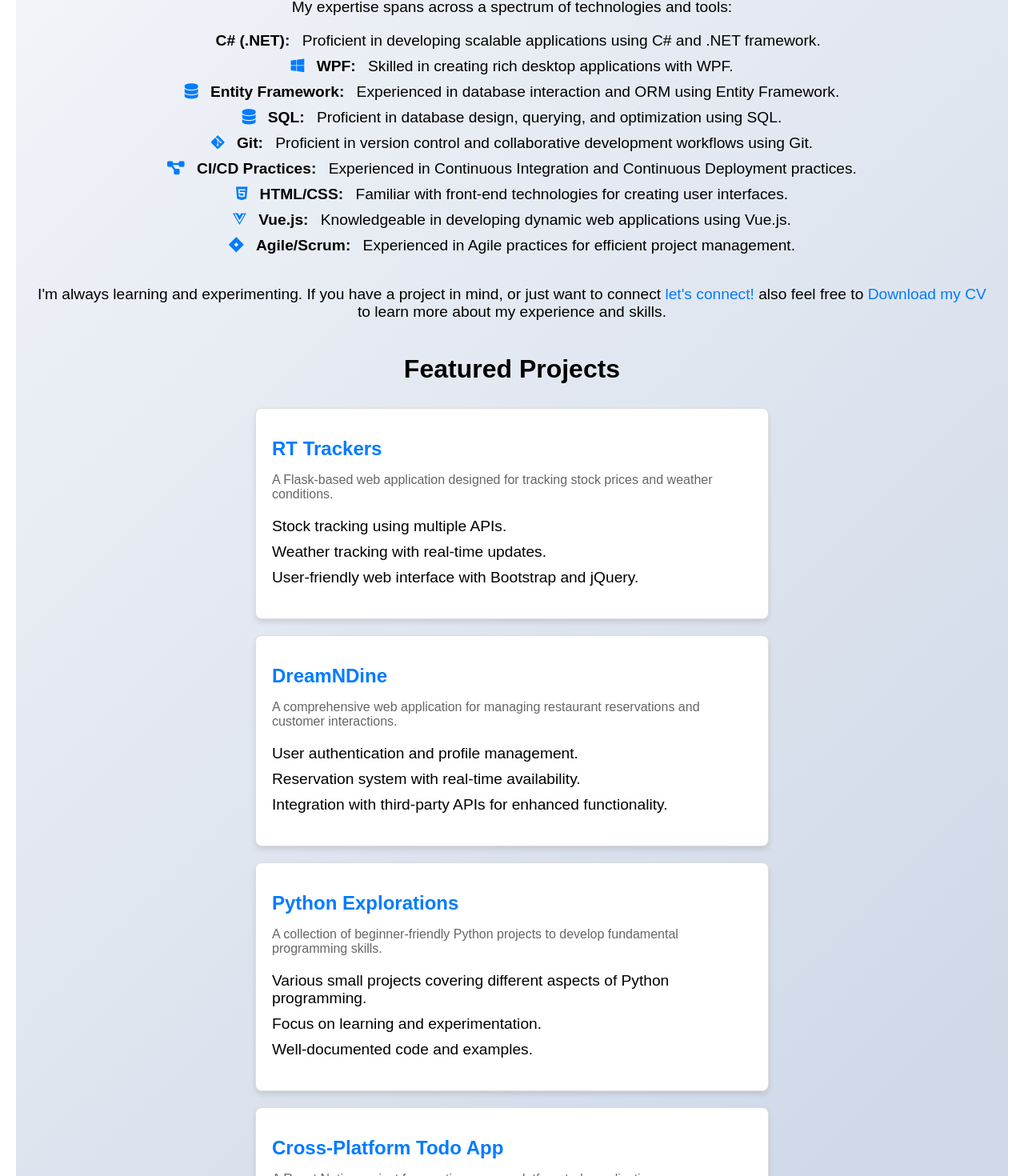
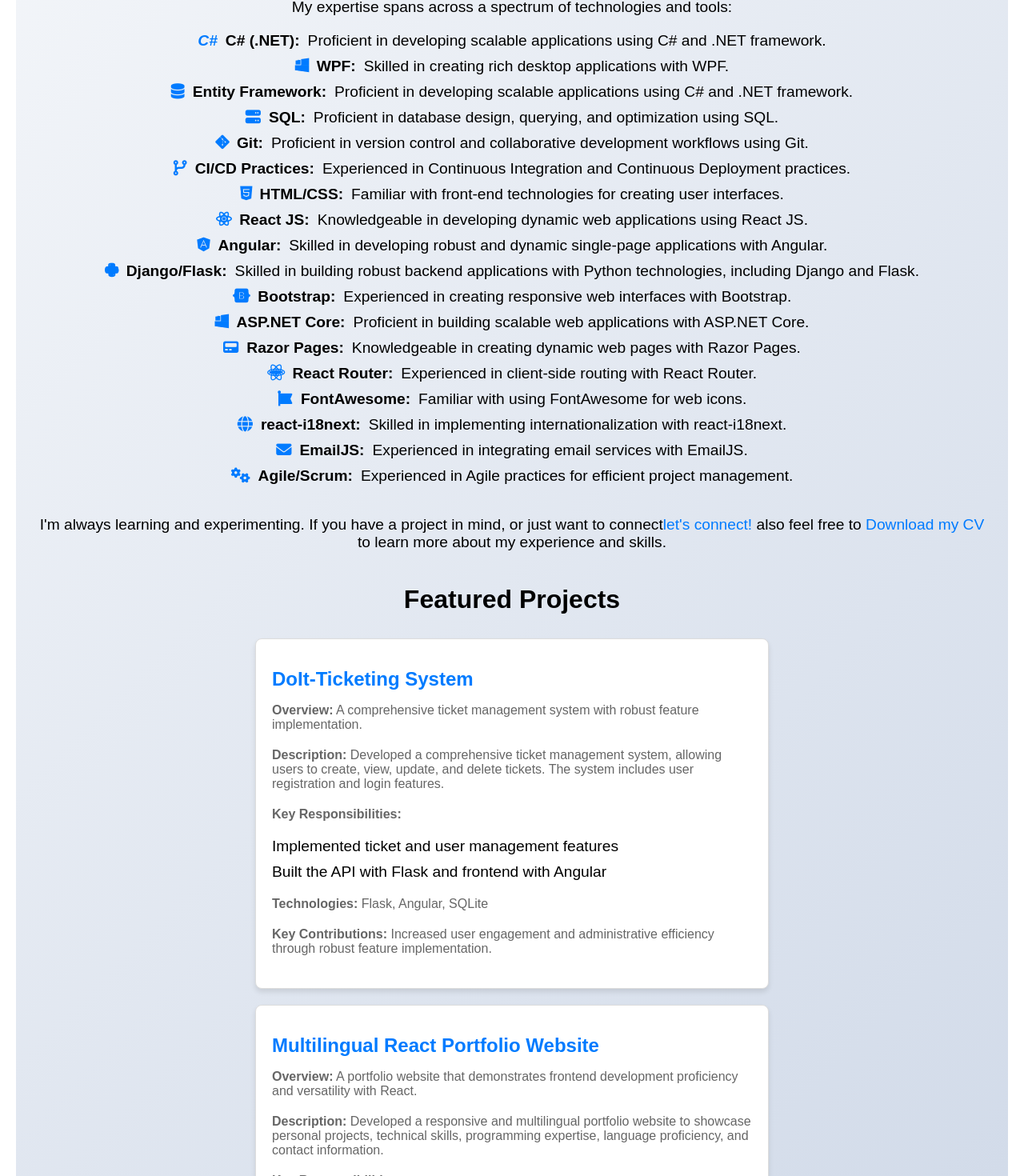
Before and after one commit to stere8/ocp-react, a React (Create React App) app: page /programming in a window 1280 px wide. Shown: the part 412-1882 px from the top of the page at 80% size. Built offline with nearby package versions, Linux system fonts and the light colour scheme.

Commit message:
new website data

```diff
--- a/src/Pages/Programming.js
+++ b/src/Pages/Programming.js
@@ -1,5 +1,6 @@
 import React from 'react';
 import {useTranslation} from 'react-i18next';
+import {Link} from "react-router-dom";
 import '../Styles/Programming.css'; // Import the CSS file
 
 const Programming = () => {
@@ -19,44 +20,83 @@
                     <h3>{t('programming.technicalExpertise')}</h3>
                     <p>{t('programming.expertiseDescription')}</p>
                     <ul>
-                        <li><i className="fa-brands fa-csharp technology"></i> <strong className="technology">C#
-                            (.NET):</strong> Proficient in developing scalable applications using C# and .NET framework.
+                        <li><i className="technology">C#</i>
+                            <strong className="technology">{t('CSharpSkillHead')}</strong>
+                            {t('CSharpSkillContent')}
                         </li>
-                        <li><i className="fa-brands fa-windows technology"></i> <strong
-                            className="technology">WPF:</strong> Skilled in creating rich desktop applications with WPF.
+                        <li><i className="fa-brands fa-windows technology"></i>
+                            <strong className="technology">{t('WPFSkillHead')}</strong>
+                            {t('WPFSkillContent')}
                         </li>
-                        <li><i className="fa-solid fa-database technology"></i> <strong className="technology">Entity
-                            Framework:</strong> Experienced in database interaction and ORM using Entity Framework.
+                        <li><i className="fa-solid fa-database technology"></i>
+                            <strong className="technology">{t('EntityFrameworkSkillHead')}</strong>
+                            {t('CSharpSkillContent')}
                         </li>
-                        <li><i className="fa-solid fa-database technology"></i> <strong
-                            className="technology">SQL:</strong> Proficient in database design, querying, and
-                            optimization using SQL.
+                        <li><i className="fa-solid fa-server technology"></i>
+                            <strong className="technology">{t('SQLSkillHead')}</strong>
+                            {t('SQLSkillContent')}
                         </li>
-                        <li><i className="fa-brands fa-git-alt technology"></i> <strong
-                            className="technology">Git:</strong> Proficient in version control and collaborative
-                            development workflows using Git.
+                        <li><i className="fa-brands fa-git-alt technology"></i>
+                            <strong className="technology">{t('GitSkillHead')}</strong>
+                            {t('GitSkillContent')}
                         </li>
-                        <li><i className="fa-solid fa-diagram-project technology"></i> <strong className="technology">CI/CD
-                            Practices:</strong> Experienced in Continuous Integration and Continuous Deployment
-                            practices.
+                        <li><i className="fa-solid fa-code-branch technology"></i>
+                            <strong className="technology">{t('CI_CDPracticesSkillHead')}</strong>
+                            {t('CI_CDPracticesSkillContent')}
                         </li>
-                        <li><i className="fa-brands fa-html5 technology"></i> <strong
-                            className="technology">HTML/CSS:</strong> Familiar with front-end technologies for creating
-                            user interfaces.
+                        <li><i className="fa-brands fa-html5 technology"></i>
+                            <strong className="technology">{t('HTML_CSSSkillHead')}</strong>
+                            {t('HTML_CSSSkillContent')}
                         </li>
-                        <li><i className="fa-brands fa-vuejs technology"></i> <strong
-                            className="technology">Vue.js:</strong> Knowledgeable in developing dynamic web applications
-                            using Vue.js.
+                        <li><i className="fa-brands fa-react technology"></i>
+                            <strong className="technology">{t('ReactJSSkillHead')}</strong>
+                            {t('ReactJSSkillContent')}
                         </li>
-                        <li><i className="fa-brands fa-jira technology"></i> <strong
-                            className="technology">Agile/Scrum:</strong> Experienced in Agile practices for efficient
-                            project management.
+                        <li><i className="fa-brands fa-angular technology"></i>
+                            <strong className="technology">{t('AngularSkillHead')}</strong>
+                            {t('AngularSkillContent')}
+                        </li>
+                        <li><i className="fa-brands fa-python technology"></i>
+                            <strong className="technology">{t('DjangoSkillHead')}</strong>
+                            {t('DjangoSkillContent')}
+                        </li>
+                        <li><i className="fa-brands fa-bootstrap technology"></i>
+                            <strong className="technology">{t('BootstrapSkillHead')}</strong>
+                            {t('BootstrapSkillContent')}
+                        </li>
+                        <li><i className="fa-brands fa-windows technology"></i>
+                            <strong className="technology">{t('ASPNETCoreSkillHead')}</strong>
+                            {t('ASPNETCoreSkillContent')}
+                        </li>
+                        <li><i className="fa-solid fa-pager technology"></i>
+                            <strong className="technology">{t('RazorPagesSkillHead')}</strong>
+                            {t('RazorPagesSkillContent')}
+                        </li>
+                        <li><i className="fa-brands fa-reacteurope technology"></i>
+                            <strong className="technology">{t('ReactRouterSkillHead')}</strong>
+                            {t('ReactRouterSkillContent')}
+                        </li>
+                        <li><i className="fa-solid fa-font-awesome technology"></i>
+                            <strong className="technology">{t('FontAwesomeSkillHead')}</strong>
+                            {t('FontAwesomeSkillContent')}
+                        </li>
+                        <li><i className="fa-solid fa-globe technology"></i>
+                            <strong className="technology">{t('react_i18nextSkillHead')}</strong>
+                            {t('react_i18nextSkillContent')}
+                        </li>
+                        <li><i className="fa-solid fa-envelope technology"></i>
+                            <strong className="technology">{t('EmailJSSkillHead')}</strong>
+                            {t('EmailJSSkillContent')}
+                        </li>
+                        <li><i className="fa-solid fa-gears technology"></i>
+                            <strong className="technology">{t('AgileScrumSkillHead')}</strong>
+                            {t('AgileScrumSkillContent')}
                         </li>
                     </ul>
                     <div className="row">
                         <div className="col-md-12">
                             <p>I'm always learning and experimenting. If you have a project in mind, or just want to
-                                connect <a href="/ocp-react/src/Pages/Contact">let's connect!</a> also feel free to <a
+                                connect<Link className="nav-link" to="/contact">let's connect!</Link> also feel free to <a
                                     href="/docs/CV - Oreste BO+(EN).pdf" download="CV Oreste TWIZEYIMANA">Download my
                                     CV</a> to learn more about my experience and skills.</p>
                         </div>
@@ -68,15 +108,20 @@
                 {t('programming.projects', {returnObjects: true}).map((project, index) => (
                     <div key={index} className="col-sm-6 skill-box">
                         <h1><a href={project.repository}>{project.name}</a></h1>
-                        <p>{project.description}</p>
+                        <p><strong>Overview:</strong> {project.overview}</p>
+                        <p><strong>Description:</strong> {project.description}</p>
+                        <p><strong>Key Responsibilities:</strong></p>
                         <ul>
-                            {project.keyFeatures.map((feature, idx) => (
-                                <li key={idx}>{feature}</li>
+                            {project.keyResponsibilities.map((responsibility, idx) => (
+                                <li key={idx}>{responsibility}</li>
                             ))}
                         </ul>
+                        <p><strong>Technologies:</strong> {project.technologies.join(', ')}</p>
+                        <p><strong>Key Contributions:</strong> {project.keyContributions}</p>
                     </div>
                 ))}
             </div>
+
         </div>
     );
 };
--- a/src/Styles/Home.css
+++ b/src/Styles/Home.css
@@ -68,6 +68,7 @@
   }
 }
 
+
 @media (max-width: 480px) {
   .skill-box {
     width: calc(100% - 20px);
--- a/src/Styles/Programming.css
+++ b/src/Styles/Programming.css
@@ -22,6 +22,7 @@
 .technology {
   color: #007bff;
   margin-right: 10px;
+  font-weight: bold;
 }
 
 .skill-box {
@@ -91,6 +92,49 @@
   padding: 10px;
 }
 
+
+.icon-container {
+    position: relative;
+    width: 100px;
+    height: 100px;
+    margin: 20px;
+}
+
+.hexagon {
+    position: relative;
+    width: 100%;
+    height: 100%;
+    background-color: #9b4f96;
+    clip-path: polygon(50% 0%, 100% 25%, 100% 75%, 50% 100%, 0% 75%, 0% 25%);
+    display: flex;
+    justify-content: center;
+    align-items: center;
+}
+
+.inner-hexagon {
+    position: absolute;
+    width: 80%;
+    height: 80%;
+    background-color: white;
+    clip-path: polygon(50% 0%, 100% 25%, 100% 75%, 50% 100%, 0% 75%, 0% 25%);
+    display: flex;
+    justify-content: center;
+    align-items: center;
+    flex-direction: column;
+}
+
+.hash, .c-letter {
+    font-size: 2.5rem;
+    font-weight: bold;
+    color: #9b4f96;
+    font-family: Arial, sans-serif;
+}
+
+.hash {
+    margin-bottom: -10px;
+}
+
+
 @media (max-width: 768px) {
   .col-sm-6 {
     flex: 0 0 100%;
--- a/src/locales/en/translation.json
+++ b/src/locales/en/translation.json
@@ -18,7 +18,7 @@
   "WelcomeToMyPortfolio": "Hey, welcome to my OC Portfolio!",
   "InterestInMyWork": "Thank you for taking an interest in my work. This page serves as a comprehensive showcase of my programming styles, skills, and overall profile. I am a passionate developer adept at crafting technical solutions that are not only functional but also linguistically sound.",
   "DownloadCV": "Download my CV to learn more about my experience and skills.",
-  "ShapingYourVision": "From code to communication, shaping your vision. I'm Oreste TWIZEYIMANA, a Programmer Developer with {0} years of experience in the field. I'm passionate about creating innovative and user-friendly software solutions.",
+  "ShapingYourVision": "From code to communication, shaping your vision. I'm Oreste TWIZEYIMANA, a Programmer Developer with over two years of experience in the field. I am passionate about creating innovative and user-friendly software solutions.",
   "SeekingCollaboration": "Whether you're seeking a skilled programmer for collaboration, valuable advice on a project, or simply have an inquiry, feel free to reach out to me. I'm always happy to connect and discuss potential opportunities.",
   "LanguagesTitle": "Languages",
   "LanguagesDescription": "I have a strong foundation in multilingual communication, including native-level proficiency in three languages and fluency in another. Additionally, I bring substantial experience in tutoring English and French.",
@@ -51,19 +51,46 @@
   "TechnologiesHeading": "Technologies",
   "TechnicalExpertiseHeading": "Technical Expertise",
   "TechnicalExpertiseDescription": "My expertise spans across a spectrum of technologies and tools:",
-  "CSharpSkill": "C# (.NET): Proficient in developing scalable applications using C# and .NET framework.",
-  "WPFSkill": "WPF: Skilled in creating rich desktop applications with WPF.",
-  "EntityFrameworkSkill": "Entity Framework: Experienced in database interaction and ORM using Entity Framework.",
-  "SQLSkill": "SQL: Proficient in database design, querying, and optimization using SQL.",
-  "GitSkill": "Git: Proficient in version control and collaborative development workflows using Git.",
-  "CI_CDPracticesSkill": "CI/CD Practices: Experienced in Continuous Integration and Continuous Deployment practices.",
-  "HTML_CSSSkill": "HTML/CSS: Familiar with front-end technologies for creating user interfaces.",
-  "VueJSSkill": "Vue.js: Knowledgeable in developing dynamic web applications using Vue.js.",
-  "AgileScrumSkill": "Agile/Scrum: Experienced in Agile practices for efficient project management.",
+  "CSharpSkillHead": "C# (.NET):",
+  "CSharpSkillContent": "Proficient in developing scalable applications using C# and .NET framework.",
+  "WPFSkillHead": "WPF:",
+  "WPFSkillContent": "Skilled in creating rich desktop applications with WPF.",
+  "EntityFrameworkSkillHead": "Entity Framework:",
+  "EntityFrameworkSkillContent": "Experienced in database interaction and ORM using Entity Framework.",
+  "SQLSkillHead": "SQL:",
+  "SQLSkillContent": "Proficient in database design, querying, and optimization using SQL.",
+  "GitSkillHead": "Git:",
+  "GitSkillContent": "Proficient in version control and collaborative development workflows using Git.",
+  "CI_CDPracticesSkillHead": "CI/CD Practices:",
+  "CI_CDPracticesSkillContent": "Experienced in Continuous Integration and Continuous Deployment practices.",
+  "HTML_CSSSkillHead": "HTML/CSS:",
+  "HTML_CSSSkillContent": "Familiar with front-end technologies for creating user interfaces.",
+  "ReactJSSkillHead": "React JS:",
+  "ReactJSSkillContent": "Knowledgeable in developing dynamic web applications using React JS.",
+  "AngularSkillHead": "Angular:",
+  "AngularSkillContent": "Skilled in developing robust and dynamic single-page applications with Angular.",
+  "DjangoSkillHead": "Django/Flask:",
+  "DjangoSkillContent": "Skilled in building robust backend applications with Python technologies, including Django and Flask.",
+  "BootstrapSkillHead": "Bootstrap:",
+  "BootstrapSkillContent": "Experienced in creating responsive web interfaces with Bootstrap.",
+  "ASPNETCoreSkillHead": "ASP.NET Core:",
+  "ASPNETCoreSkillContent": "Proficient in building scalable web applications with ASP.NET Core.",
+  "RazorPagesSkillHead": "Razor Pages:",
+  "RazorPagesSkillContent": "Knowledgeable in creating dynamic web pages with Razor Pages.",
+  "ReactRouterSkillHead": "React Router:",
+  "ReactRouterSkillContent": "Experienced in client-side routing with React Router.",
+  "FontAwesomeSkillHead": "FontAwesome:",
+  "FontAwesomeSkillContent": "Familiar with using FontAwesome for web icons.",
+  "react_i18nextSkillHead": "react-i18next:",
+  "react_i18nextSkillContent": "Skilled in implementing internationalization with react-i18next.",
+  "EmailJSSkillHead": "EmailJS:",
+  "EmailJSSkillContent": "Experienced in integrating email services with EmailJS.",
+  "AgileScrumSkillHead": "Agile/Scrum:",
+  "AgileScrumSkillContent": "Experienced in Agile practices for efficient project management.",
   "AlwaysLearningDescription": "I'm always learning and experimenting. If you have a project in mind, or just want to connect let's connect! also feel free to Download my CV to learn more about my experience and skills.",
   "FeaturedProjectsHeading": "Featured Projects",
-  "RTTrackersProject": "RT Trackers",
-  "RTTrackersDescription": "The stere8/rttrackers repository is a Flask-based web application designed for tracking stock prices and weather conditions. Here's a summary of its key components and functionalities:",
+  "DoIt-TicketingSystemProject": "DoIt-Ticketing System",
+  "DoIt-TicketingSystemDescription": "The stere8/rttrackers repository is a Flask-based web application designed for tracking stock prices and weather conditions. Here's a summary of its key components and functionalities:",
   "CoreFunctionalitiesHeading": "Core Functionalities",
   "StockTracking": "Stock Tracking: Utilizes two classes, StockTracker and StockTracker2, to fetch current stock prices from different APIs (Alpha Vantage and possibly IEX Cloud). These classes are defined in stock_trackers.py and stock_trackers2.py.",
   "WeatherTracking": "Weather Tracking: The WeatherTracker class in weather_tracker.py fetches current weather data, including humidity, pressure, wind speed, and temperature, using the OpenWeatherMap API.",
@@ -97,28 +124,37 @@
   "Skills": {
     "Development": [
       "C# (.NET)",
-      "ASP.NET",
       "WPF",
+      "Angular",
       "Entity Framework",
       "SQL",
       "Git",
-      "CI/CD practices",
+      "CI/CD",
       "HTML",
       "CSS",
-      "Vue.js"
+      "React JS",
+      "Django",
+      "Bootstrap",
+      "ASP.NET Core",
+      "Razor Pages",
+      "React Router",
+      "FontAwesome",
+      "react-i18next",
+      "EmailJS"
     ],
     "Process Improvement": [
       "Automation",
       "Streamlining",
       "Integration",
       "Optimization",
-      "Agile/Scrum methodologies"
+      "Scrum methodologies"
     ],
     "Problem Solving": [
       "Debugging",
       "Code review",
       "Clean code writing",
-      "Project documentation"
+      "Project documentation",
+      "Project planning"
     ],
     "Customer Focus": [
       "Improved customer experiences through streamlined processes and enhanced applications"
@@ -136,70 +172,83 @@
   "programming": {
     "title": "My Programming Journey",
     "intro": "AS a passionate and experienced .NET developer with a strong background in building and deploying robust backend applications. Over the course of more than 2 years in the industry, I have honed my skills in various technologies and methodologies, enabling me to contribute effectively to complex projects and deliver high-quality solutions.",
+    "horizonExpansion": "Expanding My Horizons",
+    "aficionado": "As an aficionado of technology, I've continuously sought to expand my skill set beyond my primary focus. I've delved into modern frontend frameworks such as React and Angular, allowing me to create dynamic and responsive web applications. Additionally, my interest in Python has led me to explore powerful frameworks like Django and Flask. This exploration into diverse technologies has enriched my programming abilities and broadened my perspective on solving complex challenges.",
     "technologies": "Technologies",
-    "technicalExpertise": "Technical Expertise",
+    "technicalExpertise": "Technologies and Expertises",
     "expertiseDescription": "My expertise spans across a spectrum of technologies and tools:",
     "projectsTitle": "Featured Projects",
     "projects": [
       {
-        "name": "RT Trackers",
-        "description": "A Flask-based web application designed for tracking stock prices and weather conditions.",
-        "keyFeatures": [
-          "Stock tracking using multiple APIs.",
-          "Weather tracking with real-time updates.",
-          "User-friendly web interface with Bootstrap and jQuery."
+        "name": "DoIt-Ticketing System",
+        "description": "Developed a comprehensive ticket management system, allowing users to create, view, update, and delete tickets. The system includes user registration and login features.",
+        "overview": "A comprehensive ticket management system with robust feature implementation.",
+        "keyResponsibilities": [
+          "Implemented ticket and user management features",
+          "Built the API with Flask and frontend with Angular"
         ],
-        "repository": "https://github.com/stere8/RTTrackers"
+        "technologies": [
+          "Flask",
+          "Angular",
+          "SQLite"
+        ],
+        "keyContributions": "Increased user engagement and administrative efficiency through robust feature implementation.",
+        "repository": "https://github.com/stere8/DoIT-Ticketing"
       },
       {
-        "name": "DreamNDine",
-        "description": "A comprehensive web application for managing restaurant reservations and customer interactions.",
-        "keyFeatures": [
-          "User authentication and profile management.",
-          "Reservation system with real-time availability.",
-          "Integration with third-party APIs for enhanced functionality."
+        "name": "Multilingual React Portfolio Website",
+        "description": "Developed a responsive and multilingual portfolio website to showcase personal projects, technical skills, programming expertise, language proficiency, and contact information.",
+        "overview": "A portfolio website that demonstrates frontend development proficiency and versatility with React.",
+        "keyResponsibilities": [
+          "Led the development process",
+          "Integrated modern design principles",
+          "Implemented internationalization",
+          "Added interactive elements",
+          "Designed and integrated a contact form"
         ],
-        "repository": "https://github.com/stere8/dreamndine"
+        "technologies": [
+          "React",
+          "Bootstrap",
+          "React Router",
+          "FontAwesome",
+          "react-i18next",
+          "EmailJS"
+        ],
+        "keyContributions": "Created a responsive and user-friendly interface supporting multiple languages, and managed contact form submissions effectively.",
+        "repository": "https://github.com/stere8/ocp-react"
       },
       {
-        "name": "Python Explorations",
-        "description": "A collection of beginner-friendly Python projects to develop fundamental programming skills.",
-        "keyFeatures": [
-          "Various small projects covering different aspects of Python programming.",
-          "Focus on learning and experimentation.",
-          "Well-documented code and examples."
+        "name": "StockIT",
+        "description": "A web application for inventory management, providing a real-time view of stock levels.",
+        "overview": "An inventory management application designed for real-time stock level visibility.",
+        "keyResponsibilities": [
+          "Oversaw development",
+          "Collaborated with cross-functional teams",
+          "Developed core functionalities"
         ],
-        "repository": "https://github.com/stere8/python-explorations"
+        "technologies": [
+          "ASP.NET Core",
+          "Razor Pages",
+          "Entity Framework Core"
+        ],
+        "keyContributions": "Implemented a user-friendly interface; ensured data integrity and scalability.",
+        "repository": "https://github.com/stere8/stockit"
       },
       {
-        "name": "Cross-Platform Todo App",
-        "description": "A React Native project for creating a cross-platform todo application.",
-        "keyFeatures": [
-          "Cross-platform compatibility (iOS and Android).",
-          "User-friendly interface with task management features.",
-          "Integration with local storage for data persistence."
+        "name": "Django Real Estate Website",
+        "description": "Developed a comprehensive real estate platform with user account management, property listings, and a booking system.",
+        "overview": "A real estate platform featuring user account management and booking system.",
+        "keyResponsibilities": [
+          "Implemented user features for property visits and bookings",
+          "Built an admin dashboard"
         ],
-        "repository": "https://github.com/stere8/cross-platform-todo-app"
-      },
-      {
-        "name": "Robust User Authentication System",
-        "description": "A comprehensive project demonstrating the design of secure and scalable user authentication systems for web applications.",
-        "keyFeatures": [
-          "Secure user authentication with JWT.",
-          "Role-based access control.",
-          "Integration with popular frameworks and libraries."
+        "technologies": [
+          "Django",
+          "Bootstrap",
+          "SQLite"
         ],
-        "repository": "https://github.com/stere8/robust-user-authentication-system"
-      },
-      {
-        "name": "Machine Learning Explorations",
-        "description": "A collection of machine learning projects and experiments to explore various algorithms and techniques.",
-        "keyFeatures": [
-          "Implementation of popular machine learning algorithms.",
-          "Data analysis and visualization.",
-          "Focus on practical applications and experimentation."
-        ],
-        "repository": "https://github.com/stere8/machine-learning-explorations"
+        "keyContributions": "Enhanced user engagement and administrative efficiency through robust feature implementation.",
+        "repository": "https://github.com/stere8/real_estate"
       }
     ]
   },
```
Also changed, not shown: 2 other files (tests, documents, lock files or other folders).
